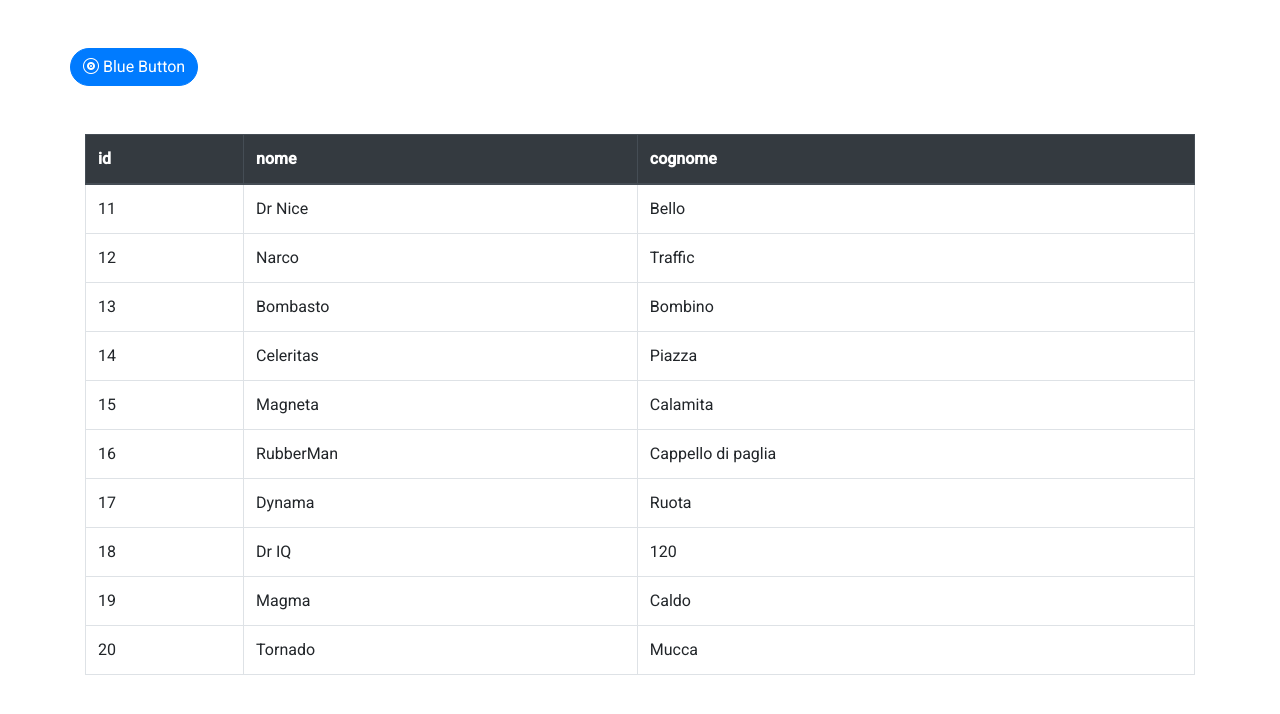
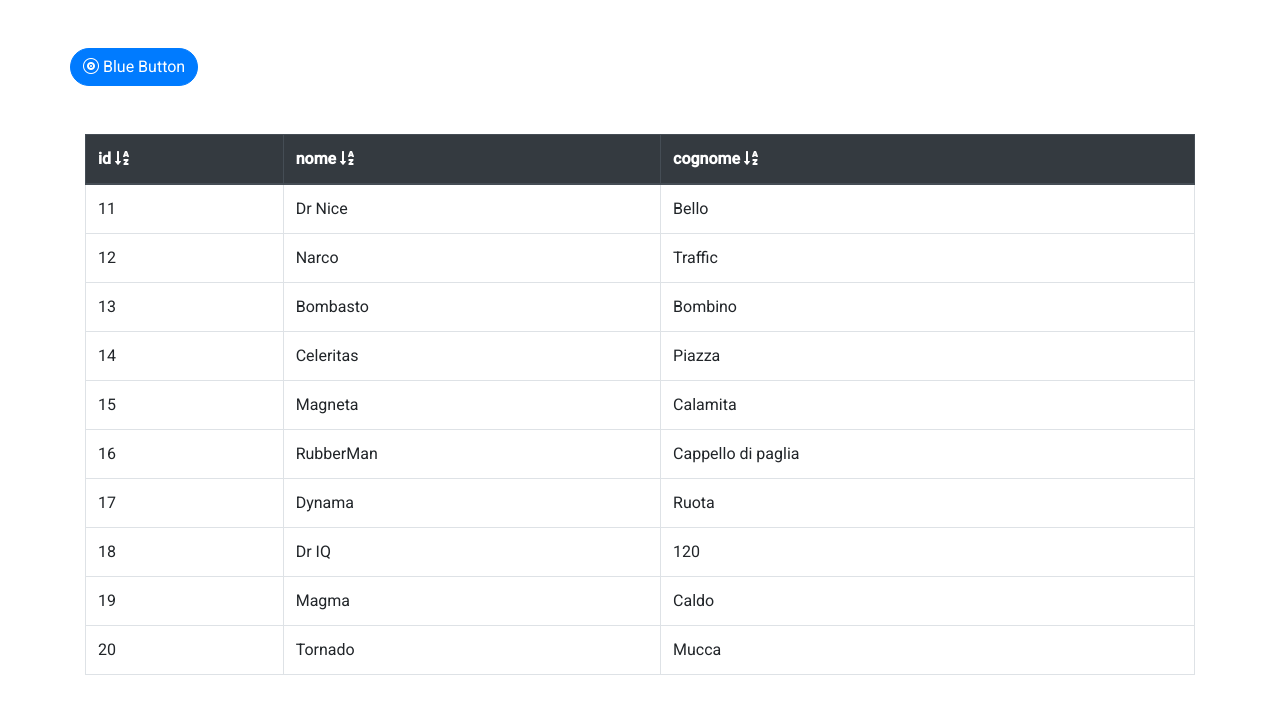
Before and after one commit to AlessioPopolo/button, an Angular app: page / in a window 1280 px wide. Shown: the top 714 px of the page. Built offline with nearby package versions, Linux system fonts and the light colour scheme.

Commit message:
ADD icon con fontawesome quando ordino la tabella

```diff
--- a/src/app/table/table.component.html
+++ b/src/app/table/table.component.html
@@ -3,6 +3,12 @@
     <tr>
       <th class="clickable" *ngFor="let key of tableConfig.headers" (click)="orderBy(key.label)">
         {{key.label}}
+        <ng-container *ngIf="orderType; else elseBlock">
+          <fa-icon [icon]="faSortDown" class="align-items-center"></fa-icon>
+        </ng-container>
+        <ng-template #elseBlock>
+          <fa-icon [icon]="faSortUp" class="align-items-center"></fa-icon>
+        </ng-template>
       </th>
     </tr>
   </thead>
--- a/src/app/table/table.component.ts
+++ b/src/app/table/table.component.ts
@@ -1,6 +1,7 @@
 import {Component, Input, OnInit} from '@angular/core';
 import {MyTableConfig} from "../model/MyTableConfig";
 import * as _ from "lodash";
+import { faSortAlphaDown, faSortAlphaUp } from '@fortawesome/free-solid-svg-icons';
 
 @Component({
   selector: 'app-table',
@@ -15,11 +16,15 @@ export class TableComponent implements OnInit{
   lastSortedColumn!: string;
   orderType!: boolean;
 
+  faSortUp = faSortAlphaUp;
+  faSortDown = faSortAlphaDown;
+
   constructor() { }
 
   ngOnInit(): void {
     this.filteredList = _.orderBy(this.data,[this.tableConfig.order.defaultColumn], [this.tableConfig.order.orderType]);
     this.lastSortedColumn = this.tableConfig.order.defaultColumn;
+    this.orderType = true;
   }
 
   orderBy(label: string): void {
```
